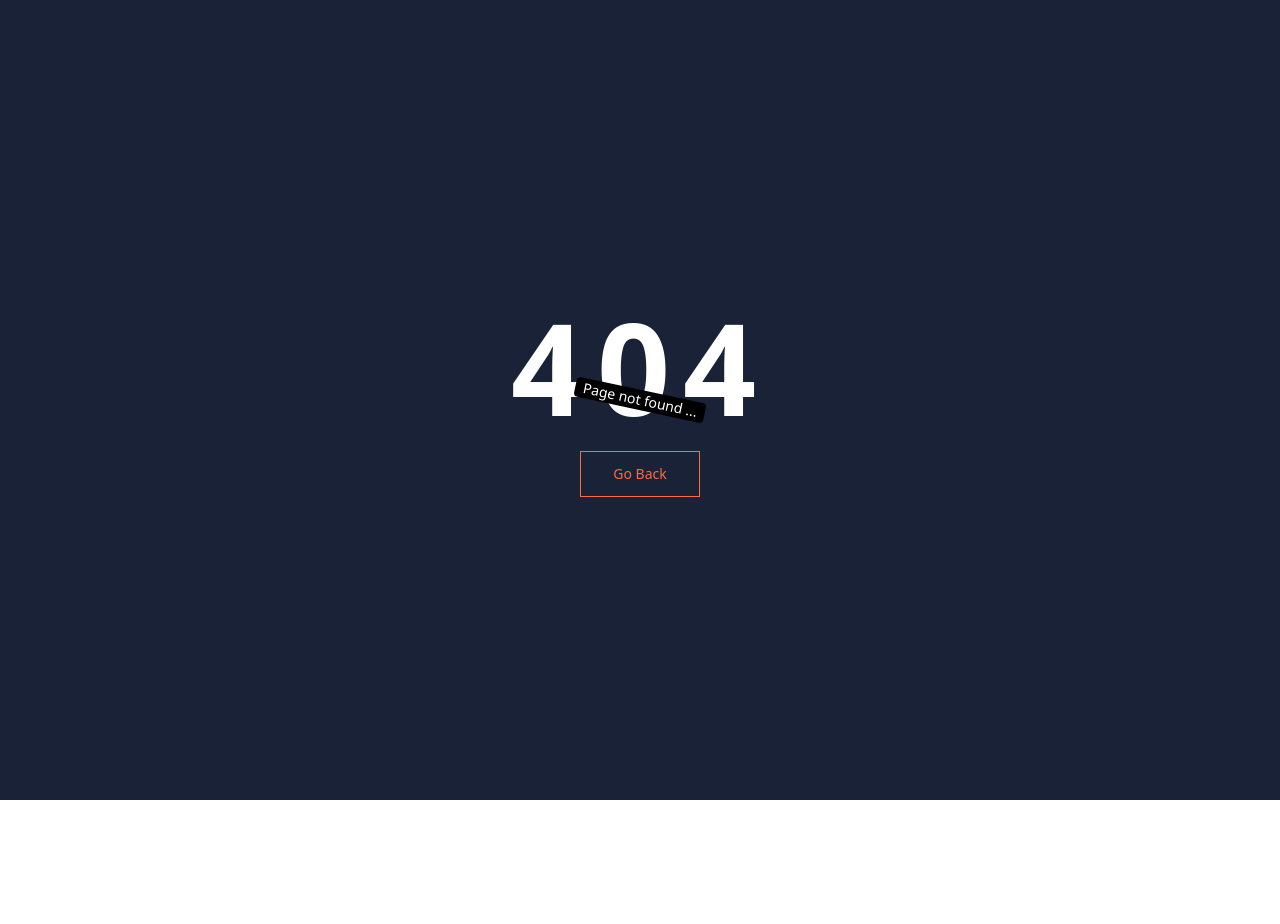
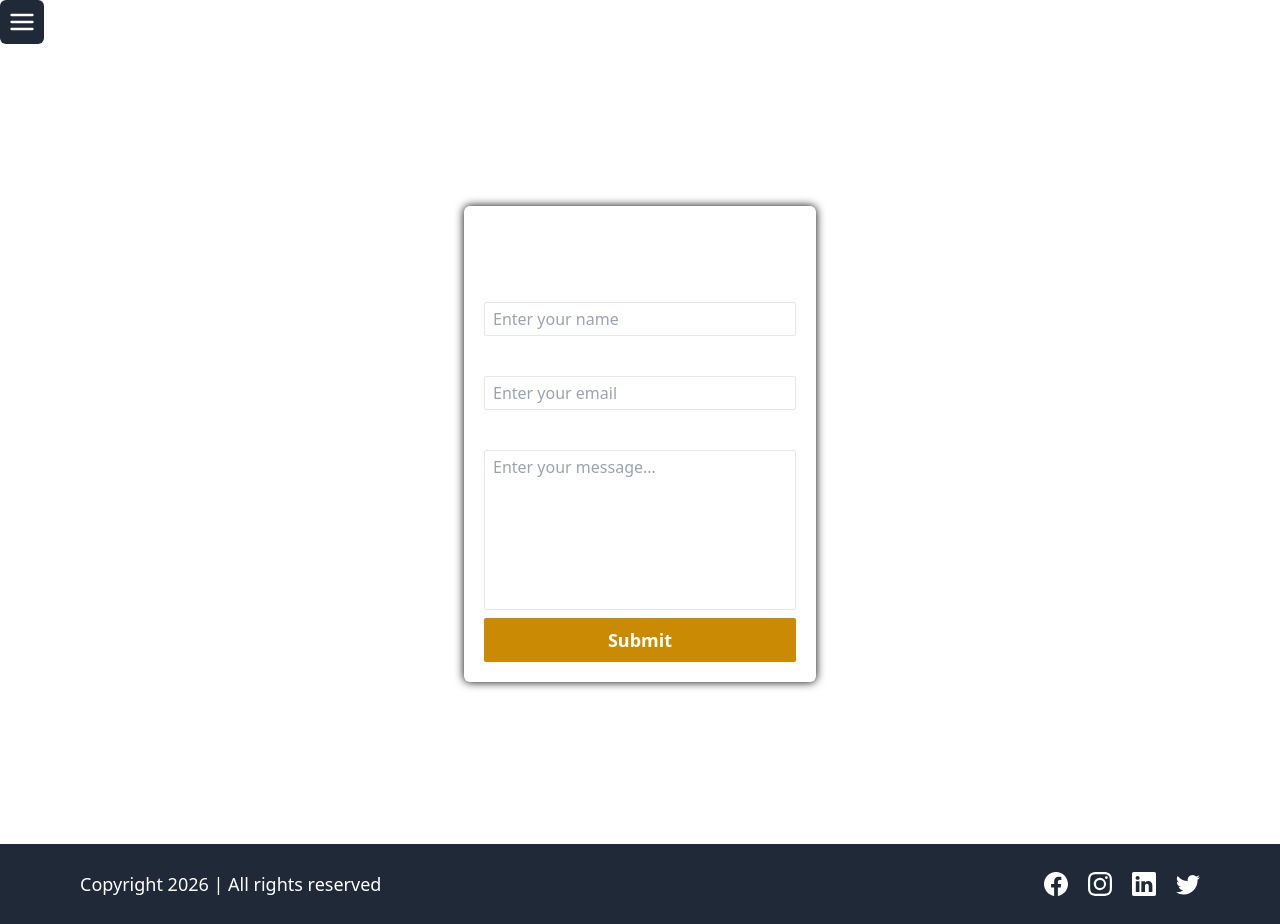
Before and after one commit to Ayaz-11257/lms-frontend, a React (Vite) app: page /contact in a window 1280 px wide. Before the commit this address had no page. Before the commit the page ends 800 px from the top, so only its background shows below. Built offline with nearby package versions, Linux system fonts and the light colour scheme.

Commit message:
contact page frontend done properly but backend lacks some files

```diff
--- a/src/App.jsx
+++ b/src/App.jsx
@@ -11,6 +11,7 @@ import NotFound from './Pages/NotFound.jsx';
 import Signup from './Pages/Signup.jsx';
 import Login from './Pages/Login.jsx';
 import CourseList from './Pages/Course/CourseList.jsx';
+import Contact from './Pages/Contact.jsx';
 
 
 function App() {
@@ -23,6 +24,7 @@ function App() {
           <Route path="/signup" element={<Signup />} ></Route>
           <Route path="/login" element={<Login />} ></Route>
           <Route path="/courses" element={<CourseList />} ></Route>
+          <Route path="/contact" element={<Contact />} ></Route>
            <Route path="*" element={<NotFound />} ></Route>
         </Routes>
     </>
--- /dev/null
+++ b/src/Helpers/regexMatcher.js
@@ -0,0 +1,7 @@
+export function isEmail(string) {
+    return string.match(/^(([^<>()[\]\\.,;:\s@"]+(\.[^<>()[\]\\.,;:\s@"]+)*)|.(".+"))@((\[[0-9]{1,3}\.[0-9]{1,3}\.[0-9]{1,3}\.[0-9]{1,3}\])|(([a-zA-Z\-0-9]+\.)+[a-zA-Z]{2,}))$/)
+}
+
+export function isValidPassword(string) {
+    return string.match(/^(?=.*[0-9])(?=.*[!@#$%^&*])[a-zA-Z0-9!@#$%^&*]{6,16}$/)
+}
--- /dev/null
+++ b/src/Pages/Contact.jsx
@@ -0,0 +1,93 @@
+import { useState } from "react";
+import HomeLayout from "../Layouts/HomeLayout";
+import toast from "react-hot-toast";
+import { isEmail } from "../Helpers/regexMatcher";
+import axiosInstance from "../Helpers/axiosInstance";
+
+function Contact() {
+
+    const [userInput, setUserInput] = useState({
+        name: '',
+        email: "",
+        message: ""
+    });
+
+    function handleInputChange(e) {
+        const {name, value} = e.target;
+        setUserInput({
+            ...userInput,
+            [name]: value
+        })
+    }
+
+    async function onFormSubmit(e) {
+        e.preventDefault();
+        if(!userInput.email || !userInput.name || !userInput.message) {
+            toast.error("All fields are mandatory");
+            return;
+        }
+        if(!isEmail(userInput.email)) {
+            toast.error("Invalid email");
+            return;
+        }
+
+        try {
+            const response = axiosInstance.post("/contact, userInput");
+            toast.promise(response, {
+                loading: "Submitting your message...",
+                success: "Form submitted succcessfully",
+                error: "Failed to submit the form"
+            });
+            const contactResponse = await response;
+            if(contactResponse?.data?.success) {
+                setUserInput({
+                    name: '',
+                    email: "",
+                    message: ""
+                })
+            }
+        } catch(err) {
+            toast.err("Operation failed....")
+        }
+    }
+
+    return (
+       <HomeLayout>
+        <div className="flex items-center justify-center h-[100vh]">
+         <form  noValidate className="flex flex-col items-center justify-center gap-2 p-5 rounded-md text-white shadow-[0_0_10px_black] w-[22rem]" onSubmit={onFormSubmit}>
+            <h1 className="text-3xl font-semibold">
+                Contact Form
+            </h1>
+
+            <div className="flex flex-col w-full gap-1">
+                <label htmlFor="name" className="text-xl font-semibold">
+                    Name
+                </label>
+                <input type="text" className="bg-transparent border px-2 py-1 rounded-sm" id="name" placeholder="Enter your name" name="name" onChange={handleInputChange} value={userInput.name}/>
+            </div>
+
+            <div className="flex flex-col w-full gap-1">
+                <label htmlFor="email" className="text-xl font-semibold">
+                    Email
+                </label>
+                <input type="email" className="bg-transparent border px-2 py-1 rounded-sm" id="email" placeholder="Enter your email" name="email" onChange={handleInputChange} value={userInput.email} />
+            </div>
+
+            <div className="flex flex-col w-full gap-1">
+                <label htmlFor="message" className="text-xl font-semibold">
+                    Message
+                </label>
+                <textarea className="bg-transparent border px-2 py-1 rounded-sm resize-none h-40" id="message" placeholder="Enter your message..." name="message" onChange={handleInputChange} value={userInput.message} />
+            </div>
+
+            <button className="w-full bg-yellow-600 hover:bg-yellow-500 transition-all ease-in-out duration-300 rounded-sm py-2 font-semibold text-lg cursor-pointer">
+                Submit
+            </button>
+
+         </form>
+        </div>
+       </HomeLayout>
+    )
+}
+
+export default Contact;
--- a/src/Pages/Signup.jsx
+++ b/src/Pages/Signup.jsx
@@ -5,6 +5,7 @@ import { useDispatch } from "react-redux";
 import { toast } from "react-hot-toast";
 import HomeLayout from "../Layouts/HomeLayout";
 import { createAccount } from "../Redux/Slices/AuthSlice";
+import { isEmail, isValidPassword } from "../Helpers/regexMatcher";
 
 function Signup(){
     const dispatch = useDispatch();
@@ -57,12 +58,12 @@ function Signup(){
             toast.error("Name should be atleast of 5 characters")
         }
         // checking valid email format
-        if(!signupData.email.match(/^(([^<>()[\]\\.,;:\s@"]+(\.[^<>()[\]\\.,;:\s@"]+)*)|.(".+"))@((\[[0-9]{1,3}\.[0-9]{1,3}\.[0-9]{1,3}\.[0-9]{1,3}\])|(([a-zA-Z\-0-9]+\.)+[a-zA-Z]{2,}))$/)){
+        if(!isEmail(signupData.email)){
             toast.error("Invalid email id");
         return;
         }
         //checking password validation
-        if(!signupData.password.match(/^(?=.*[0-9])(?=.*[!@#$%^&*])[a-zA-Z0-9!@#$%^&*]{6,16}$/)) {
+        if(!isValidPassword(signupData.password)) {
             toast.error("Password should be 6 - 16 characters long with atleast a number and special character")
             return;
         }
```
